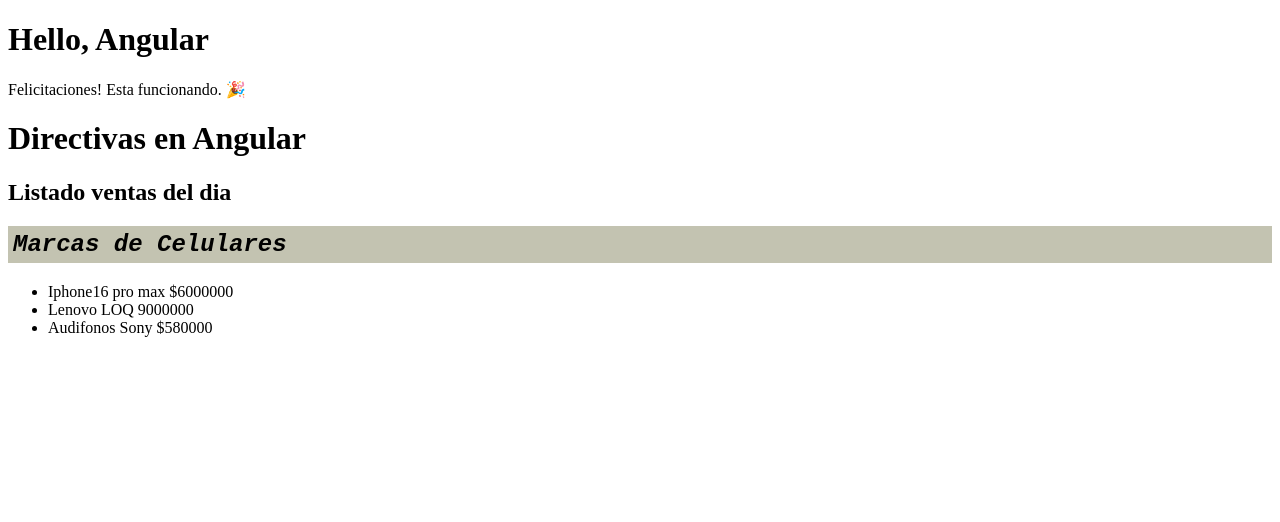
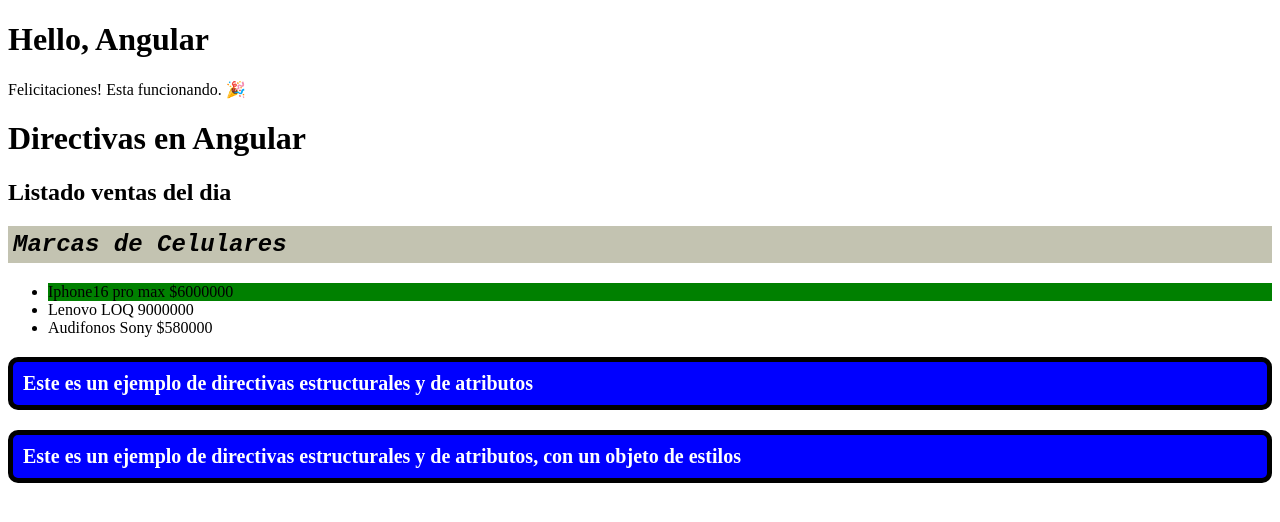
Before and after one commit to Juan8516/03.-Angular, an Angular app: page / in a window 1280 px wide. Shown: the top 522 px of the page. Built offline with nearby package versions, Linux system fonts and the light colour scheme.

Commit message:
uso de directivas: ngStyle

```diff
--- a/src/app/ventas/ventas.html
+++ b/src/app/ventas/ventas.html
@@ -5,7 +5,28 @@
 <h2 [ngClass]="colorear ? 'resaltar' : 'destacarMenos'">Marcas de Celulares</h2>
 
 <ul>
-  <li>Iphone16 pro max $6000000</li>
+  <li [ngStyle]="mostrar == 'si' ? {'background-color': 'green'} :
+                                   {'background-color': 'gray'}">Iphone16 pro max $6000000</li>
   <li>Lenovo LOQ 9000000</li>
   <li>Audifonos Sony $580000</li>
 </ul>
+
+<!-- Directiva estructural - poco recomendado -->
+<p [ngStyle]="{
+  'background-color': 'blue',
+  'font-size': '20px',
+  'color': 'white',
+  'font-weight': 'bold',
+  'border': '5px solid black',
+  'border-radius': '10px',
+  'padding': '10px',
+}">
+
+Este es un ejemplo de directivas estructurales y de atributos</p>
+
+<!-- Directiva estructural - recomendado -->
+<p [ngStyle]="misEstilos">
+
+  Este es un ejemplo de directivas estructurales y de atributos, con un objeto de estilos
+
+</p>
--- a/src/app/ventas/ventas.ts
+++ b/src/app/ventas/ventas.ts
@@ -1,11 +1,11 @@
 import { Component } from '@angular/core';
 import { ProductoComponent } from '../producto/producto.component';
-import { NgClass } from '@angular/common';
+import { NgClass, NgStyle } from '@angular/common';
 
 @Component({
   selector: 'app-ventas',
   standalone: true,
-  imports: [ProductoComponent, NgClass],
+  imports: [ProductoComponent, NgClass, NgStyle],
   templateUrl: './ventas.html',
   styleUrl: './ventas.css'
 })
@@ -13,4 +13,15 @@ export class Ventas {
 
   public colorear: boolean = false;
 
+  public mostrar: string = "si";
+
+  misEstilos = {
+    'background-color': 'blue',
+    'font-size': '20px',
+    'color': 'white',
+    'font-weight': 'bold',
+    'border': '5px solid black',
+    'border-radius': '10px',
+    'padding': '10px',
+  }
 }
```
